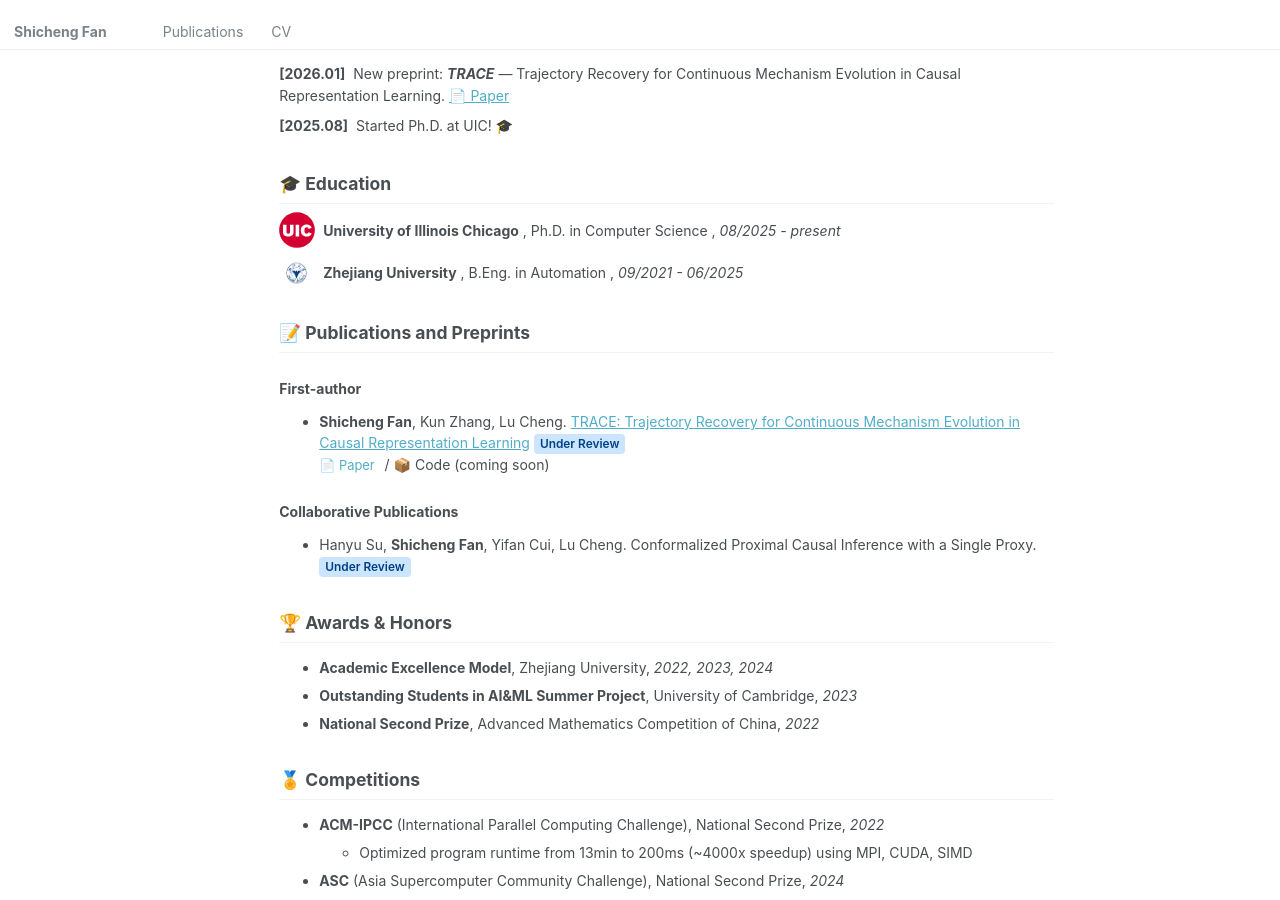
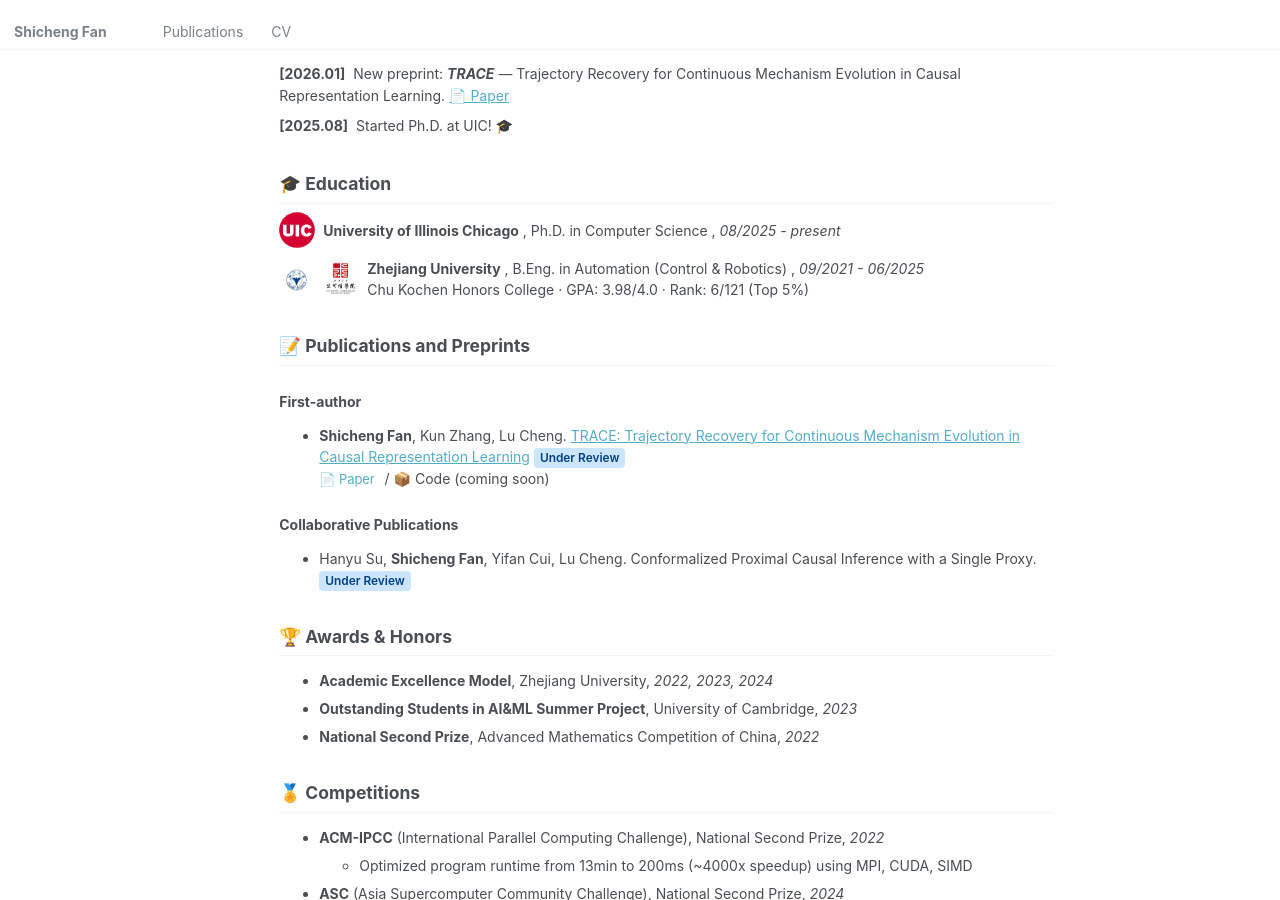
Before and after one commit to shichengf/shichengf.github.io, a Jekyll site: the page built from _pages/about.md, in a window 1280 px wide and 900 px high, scrolled down 410 px. Built offline with Jekyll 4.4.1, drawn with Linux system fonts in a browser that asks for light colours.

Commit message:
add ckc_logo update grades in undergraduate

```diff
--- a/_pages/about.md
+++ b/_pages/about.md
@@ -41,7 +41,8 @@ redirect_from:
 
 <div class="edu-row">
   <img src="../images/zju_logo.png" width="36" height="36" style="vertical-align: middle; object-fit: contain;">
-  <div class="edu-info"><strong>Zhejiang University</strong> , B.Eng. in Automation , <em>09/2021 - 06/2025</em></div>
+  <img src="../images/ckc_logo.png" width="36" height="36" style="vertical-align: middle; object-fit: contain;">
+  <div class="edu-info"><strong>Zhejiang University</strong> , B.Eng. in Automation (Control & Robotics) , <em>09/2021 - 06/2025</em><br>Chu Kochen Honors College · GPA: 3.98/4.0 · Rank: 6/121 (Top 5%)</div>
 </div>
 
 
```
Also changed, not shown: images/ckc_logo.png (added), 2 other files.
